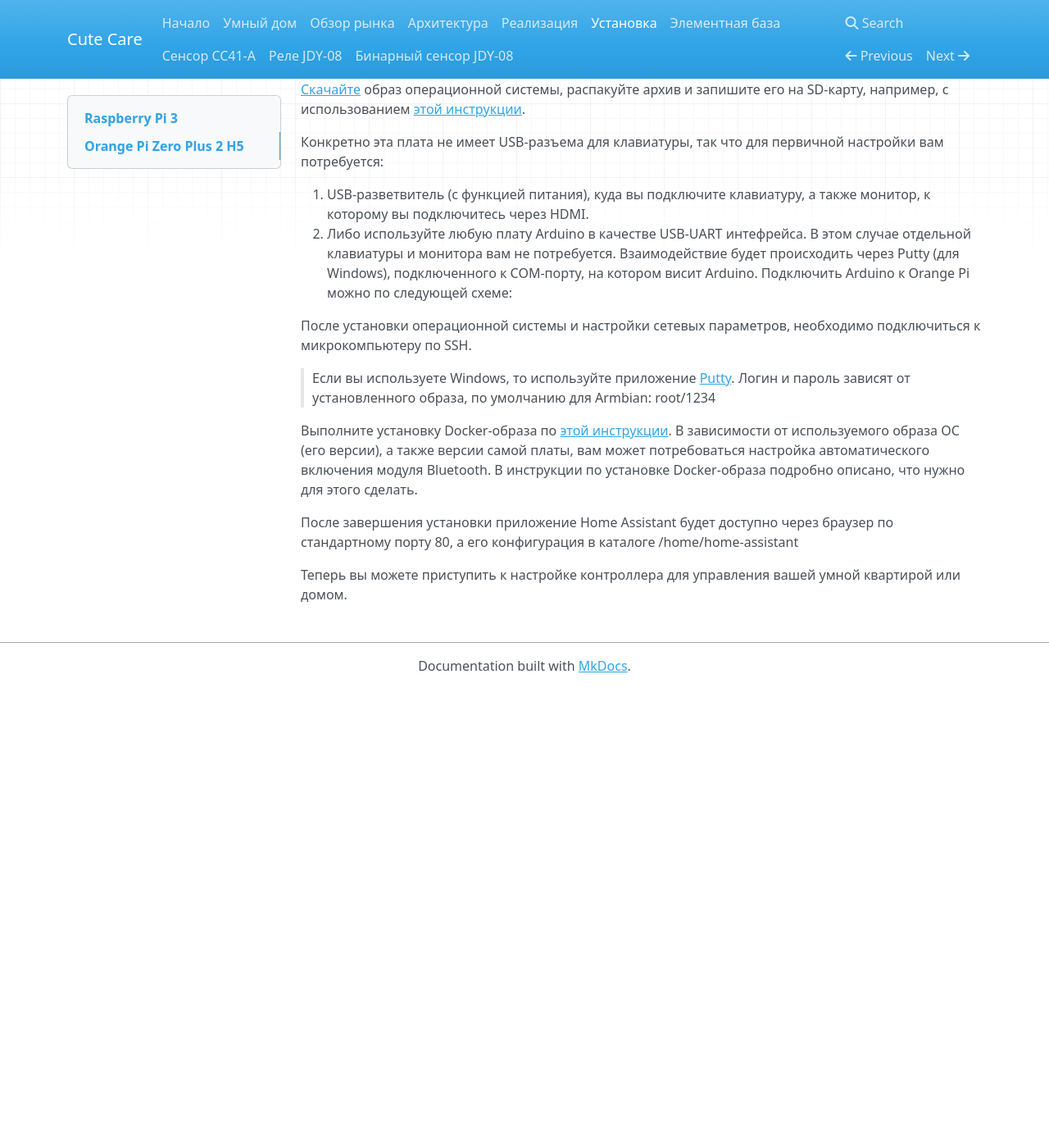
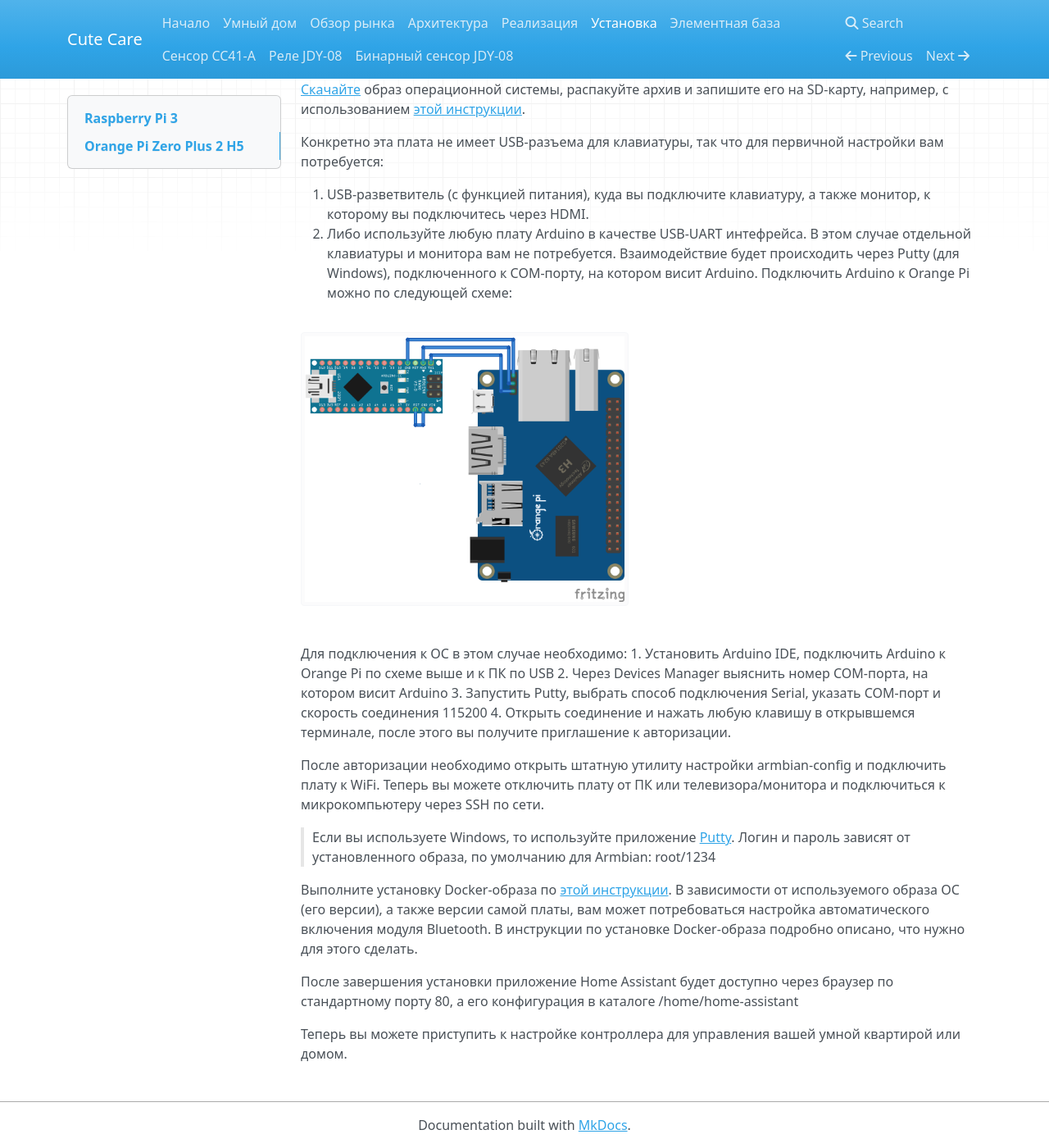
Before and after one commit to cutecare/cutecare-docs, an MkDocs documentation site: the page built from docs/Установка.md, in a window 1280 px wide and 1400 px high, scrolled down 832 px. Shown: the whole window at 82% size. Built offline with MkDocs 1.6.1, drawn with Linux system fonts in a browser that asks for light colours; nearby versions of some CDN libraries; old or Windows-style settings are respelled for this version of MkDocs; before the commit the page ends 1672 px from its top, so only the background shows below that.

Commit message:
Update Установка.md

```diff
--- a/docs/Установка.md
+++ b/docs/Установка.md
@@ -30,8 +30,15 @@
 1. USB-разветвитель (с функцией питания), куда вы подключите клавиатуру, а также монитор, к которому вы подключитесь через HDMI.
 2. Либо используйте любую плату Arduino в качестве USB-UART интефрейса. В этом случае отдельной клавиатуры и монитора вам не потребуется. Взаимодействие будет происходить через Putty (для Windows), подключенного к COM-порту, на котором висит Arduino. Подключить Arduino к Orange Pi можно по следующей схеме:
 
+<img src="https://github.com/cutecare/cutecare-docs/blob/master/images/OrangePiTTL_bb.png?raw=true" width="400">
 
-После установки операционной системы и настройки сетевых параметров, необходимо подключиться к микрокомпьютеру по SSH.
+Для подключения к ОС в этом случае необходимо:
+1. Установить Arduino IDE, подключить Arduino к Orange Pi по схеме выше и к ПК по USB
+2. Через Devices Manager выяснить номер COM-порта, на котором висит Arduino
+3. Запустить Putty, выбрать способ подключения Serial, указать COM-порт и скорость соединения 115200
+4. Открыть соединение и нажать любую клавишу в открывшемся терминале, после этого вы получите приглашение к авторизации.
+
+После авторизации необходимо открыть штатную утилиту настройки armbian-config и подключить плату к WiFi. Теперь вы можете отключить плату от ПК или телевизора/монитора и подключиться к микрокомпьютеру через SSH по сети.
 
 > Если вы используете Windows, то используйте приложение [Putty](http://www.putty.org/).
 > Логин и пароль зависят от установленного образа, по умолчанию для Armbian: root/1234
```
